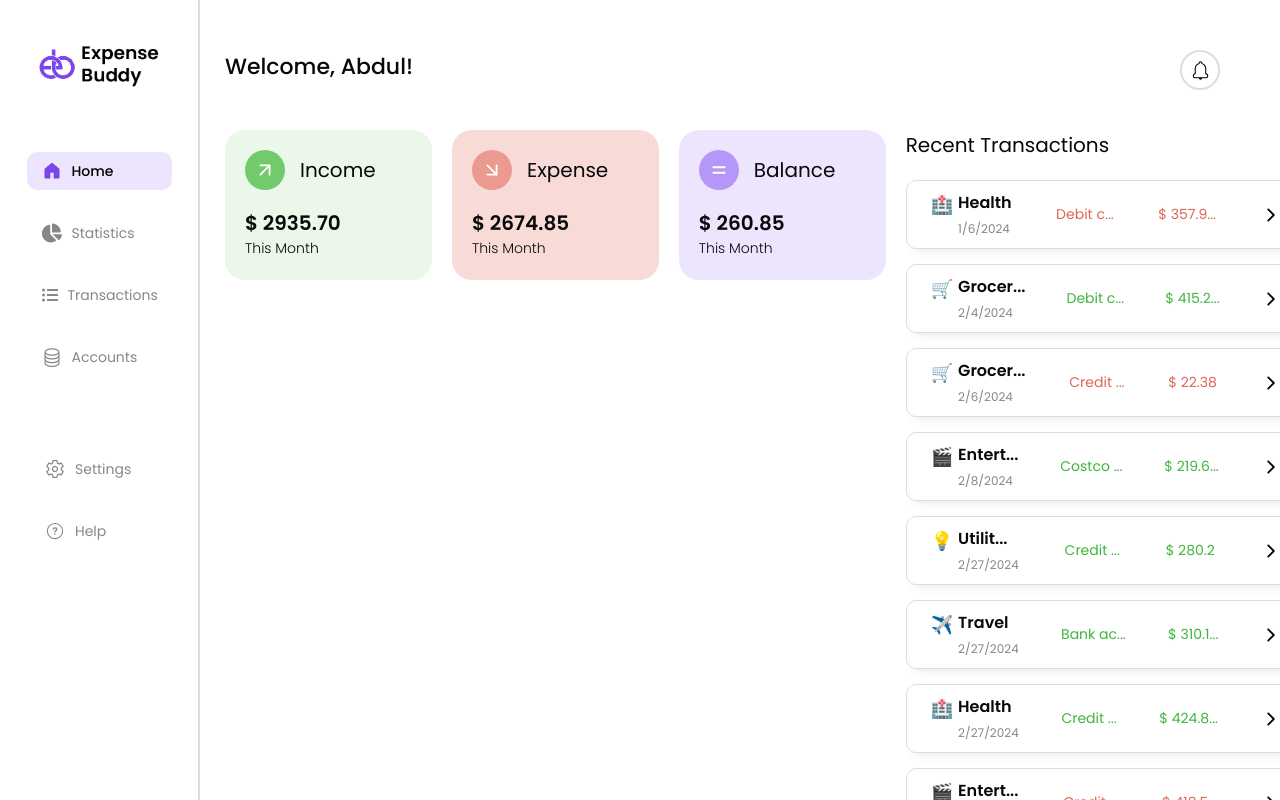
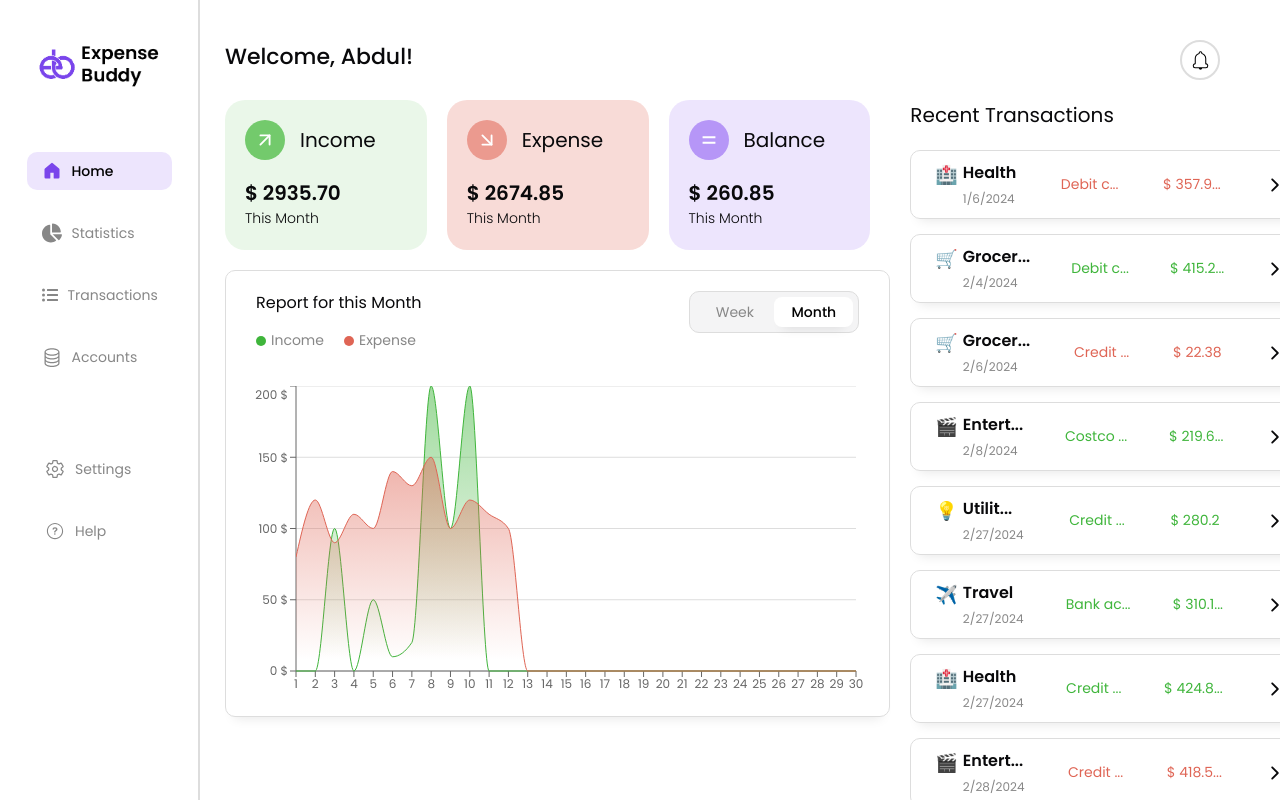
Before and after one commit to malikabdul777/Expense_buddy, a React (Vite) app: page /dashboard in a window 1280 px wide. Built offline with nearby package versions, Linux system fonts and the light colour scheme.

Commit message:
Added Graph

```diff
--- /dev/null
+++ b/src/components/DashboardChart/DashboardChart.jsx
@@ -0,0 +1,114 @@
+import {
+  AreaChart,
+  Area,
+  XAxis,
+  YAxis,
+  CartesianGrid,
+  Tooltip,
+  ResponsiveContainer,
+} from "recharts";
+import styles from "./DashboardChart.module.css";
+
+const data = [
+  { name: "1", income: 0, expense: 80 },
+  { name: "2", income: 0, expense: 120 },
+  { name: "3", income: 100, expense: 90 },
+  { name: "4", income: 0, expense: 110 },
+  { name: "5", income: 50, expense: 100 },
+  { name: "6", income: 10, expense: 140 },
+  { name: "7", income: 20, expense: 130 },
+  { name: "8", income: 200, expense: 150 },
+  { name: "9", income: 100, expense: 100 },
+  { name: "10", income: 200, expense: 120 },
+  { name: "11", income: 0, expense: 110 },
+  { name: "12", income: 0, expense: 100 },
+  { name: "13", income: 0, expense: 0 },
+  { name: "14", income: 0, expense: 0 },
+  { name: "15", income: 0, expense: 0 },
+  { name: "16", income: 0, expense: 0 },
+  { name: "17", income: 0, expense: 0 },
+  { name: "18", income: 0, expense: 0 },
+  { name: "19", income: 0, expense: 0 },
+  { name: "20", income: 0, expense: 0 },
+  { name: "21", income: 0, expense: 0 },
+  { name: "22", income: 0, expense: 0 },
+  { name: "23", income: 0, expense: 0 },
+  { name: "24", income: 0, expense: 0 },
+  { name: "25", income: 0, expense: 0 },
+  { name: "26", income: 0, expense: 0 },
+  { name: "27", income: 0, expense: 0 },
+  { name: "28", income: 0, expense: 0 },
+  { name: "29", income: 0, expense: 0 },
+  { name: "30", income: 0, expense: 0 },
+];
+const CustomTooltip = ({ active, payload, label }) => {
+  if (active && payload && payload.length) {
+    console.log(payload);
+    return (
+      <div className={styles.tooltipContainer}>
+        <div>
+          <p>On {payload[0].payload.name}th</p>
+        </div>
+        <p className={styles.tooltipIncomeValue}>
+          <span className={styles.tooltipHeadings}>Income </span>- ${" "}
+          {payload[0].value}
+        </p>
+        <p className={styles.tooltipExpenseValue}>
+          <span className={styles.tooltipHeadings}>Expense</span> - ${" "}
+          {payload[1].value}
+        </p>
+      </div>
+    );
+  }
+
+  return null;
+};
+
+const DashboardChart = () => {
+  return (
+    <ResponsiveContainer width="100%" height="90%">
+      <AreaChart
+        width={500}
+        height={350}
+        data={data}
+        margin={{
+          top: 0,
+          right: 10,
+          left: 0,
+          bottom: 0,
+        }}
+      >
+        <Tooltip content={<CustomTooltip />} cursor={{ fill: "transparent" }} />
+
+        <defs>
+          <linearGradient id="colorUv" x1="0" y1="0" x2="0" y2="1">
+            <stop offset="5%" stopColor="#3fb53b" stopOpacity={0.8} />
+            <stop offset="95%" stopColor="#3fb53b" stopOpacity={0} />
+          </linearGradient>
+          <linearGradient id="colorPv" x1="0" y1="0" x2="0" y2="1">
+            <stop offset="5%" stopColor="#df6555" stopOpacity={0.8} />
+            <stop offset="95%" stopColor="#df6555" stopOpacity={0} />
+          </linearGradient>
+        </defs>
+        <CartesianGrid vertical={false} stroke="#ddd" />
+        <XAxis dataKey="name" />
+        <YAxis unit=" $" />
+        <Tooltip />
+        <Area
+          type="monotone"
+          dataKey="income"
+          stroke="#3fb53b"
+          fill="url(#colorUv)"
+        />
+        <Area
+          type="monotone"
+          dataKey="expense"
+          stroke="#df6555"
+          fill="url(#colorPv)"
+        />
+      </AreaChart>
+    </ResponsiveContainer>
+  );
+};
+
+export default DashboardChart;
--- /dev/null
+++ b/src/components/DashboardChart/DashboardChart.module.css
@@ -0,0 +1,20 @@
+.tooltipContainer {
+  background: var(--white);
+  border-radius: 10px;
+  border: 0.5px solid var(--lightGrey);
+  box-shadow: 0px 10px 12px -9px rgba(0, 0, 0, 0.2);
+  padding: 10px 20px;
+}
+.tooltipContainer p:first-child {
+  margin-bottom: 10px;
+}
+.tooltipHeadings {
+  font-size: 14px;
+  font-weight: 500;
+}
+.tooltipIncomeValue {
+  color: var(--success);
+}
+.tooltipExpenseValue {
+  color: var(--error);
+}
--- a/src/components/Layout/Layout.module.css
+++ b/src/components/Layout/Layout.module.css
@@ -16,7 +16,8 @@
   display: flex;
   height: 40px;
   width: 100%;
-  margin-top: 50px;
+  margin-top: 40px;
+  margin-bottom: 20px;
   justify-content: space-between;
   padding-right: 60px;
 }
--- a/src/components/RecentTransactions/RecentTransactions.jsx
+++ b/src/components/RecentTransactions/RecentTransactions.jsx
@@ -22,7 +22,7 @@ import { FaLongArrowAltRight } from "react-icons/fa";
 
 // Styles
 import styles from "./RecentTransactions.module.css";
-import TextWithEllipsis from "../TextWithEllipsis/TextWithEllipsis";
+import TextWithEllipsis from "../ui/TextWithEllipsis/TextWithEllipsis";
 import { useNavigate } from "react-router";
 
 // Local enums
@@ -40,7 +40,7 @@ const RecentTransactions = (props) => {
     .sort((a, b) => new Date(a.date) - new Date(b.date));
 
   return (
-    <div>
+    <>
       <h3 className={styles.heading}>Recent Transactions</h3>
       {recentTransactions.map((currEle) => (
         <div className={styles.recentTransactionCard} key={currEle.date}>
@@ -97,7 +97,7 @@ const RecentTransactions = (props) => {
         <p>See all Transaction </p>
         <FaLongArrowAltRight />
       </div>
-    </div>
+    </>
   );
 };
 
--- a/src/pages/Dashboard/Dashboard.jsx
+++ b/src/pages/Dashboard/Dashboard.jsx
@@ -17,6 +17,7 @@ import data from "../../data/data_updated";
 
 // Components
 import RecentTransactions from "../../components/RecentTransactions/RecentTransactions";
+import DashboardChart from "@/components/DashboardChart/DashboardChart";
 
 // Constants
 
@@ -38,6 +39,7 @@ const Dashboard = () => {
     income: 0,
     expenses: 0,
   });
+  const [activeChartTab, setActiveChartTab] = useState("Month");
 
   let userData = data;
 
@@ -67,8 +69,6 @@ const Dashboard = () => {
       },
       { income: 0, expenses: 0 }
     );
-
-    // console.log(filteredTransactions);
 
     setMonthlySummary(filteredTransactions);
   }, [userData]);
@@ -114,7 +114,47 @@ const Dashboard = () => {
             <p>This Month</p>
           </div>
         </div>
-        <div></div>
+        <div className={styles.dashboardChartContainer}>
+          <div className={styles.chartHeader}>
+            <div>
+              <h3>Report for this Month</h3>
+              <div className={styles.legendsContainer}>
+                <div className={styles.legendContainer}>
+                  <div className={styles.legendIndicator}></div>
+                  <p>Income</p>
+                </div>
+                <div className={styles.legendContainer}>
+                  <div
+                    className={`${styles.legendIndicator} ${styles.expenseLegendIndicator}`}
+                  ></div>
+                  <p>Expense</p>
+                </div>
+              </div>
+            </div>
+            <div className={styles.tabsContainer}>
+              <div
+                className={`${styles.tab} ${
+                  activeChartTab === "Week" ? styles.activeTab : null
+                }`}
+                onClick={() => setActiveChartTab("Week")}
+              >
+                <p>Week</p>
+              </div>
+              <div
+                className={`${styles.tab} ${
+                  activeChartTab === "Month" ? styles.activeTab : null
+                }`}
+                onClick={() => setActiveChartTab("Month")}
+              >
+                <p>Month</p>
+              </div>
+            </div>
+          </div>
+
+          <div className={styles.dashboardChart}>
+            <DashboardChart />
+          </div>
+        </div>
       </div>
       <div className={styles.rightContainer}>
         <RecentTransactions data={userData} />
--- a/src/pages/Dashboard/Dashboard.module.css
+++ b/src/pages/Dashboard/Dashboard.module.css
@@ -4,13 +4,13 @@
   height: 100%;
   overflow-y: scroll;
   overflow-x: hidden;
-  margin-top: 40px;
+  margin-top: 20px;
 }
 .leftContainer {
-  flex: 2;
+  flex: 1.8;
   height: 120%;
+  margin-right: 20px;
 }
-
 .statsOverviewCardsContainer {
   display: flex;
 }
@@ -42,7 +42,7 @@
   flex: 1;
 }
 .rightContainer {
-  flex: 1.1;
+  flex: 1;
   overflow-y: scroll;
 }
 .statsOverviewCard:nth-of-type(3) {
@@ -70,3 +70,78 @@
 .balanceIconContainer {
   background-color: #b696f7;
 }
+.dashboardChart {
+  width: 98%;
+  height: 350px;
+  font-size: 12px;
+  display: flex;
+  align-items: flex-end;
+}
+.dashboardChartContainer {
+  background-color: var(--white);
+  border-radius: 10px;
+  border: 0.5px solid var(--lightGrey);
+  box-shadow: 0px 10px 12px -9px rgba(0, 0, 0, 0.1);
+  margin-top: 20px;
+  padding-inline: 10px;
+  padding-block: 10px 15px;
+}
+.legendsContainer {
+  display: flex;
+  font-size: 14px;
+  color: var(--darkGrey);
+  margin-top: 15px;
+}
+.legendIndicator {
+  height: 10px;
+  width: 10px;
+  background: var(--success);
+  border-radius: 50%;
+  margin-right: 5px;
+}
+.expenseLegendIndicator {
+  background: var(--error);
+}
+.legendContainer {
+  display: flex;
+  align-items: center;
+  margin-right: 20px;
+}
+.chartHeader {
+  margin-top: 10px;
+  margin-inline: 20px;
+  display: flex;
+  justify-content: space-between;
+}
+.chartHeader > h3 {
+  font-weight: 600;
+}
+.tabsContainer {
+  display: flex;
+  background-color: #f4f4f5;
+  width: 170px;
+  height: 20px;
+  padding: 20px 5px;
+  align-items: center;
+  justify-content: center;
+  border-radius: 10px;
+  border: 0.5px solid var(--lightGrey);
+}
+.tab {
+  width: 100px;
+  height: 90%;
+  color: var(--darkGrey);
+  border-radius: 8px;
+  padding: 15px;
+  display: flex;
+  justify-content: center;
+  align-items: center;
+  font-size: 14px;
+  cursor: pointer;
+}
+.activeTab {
+  background: var(--white);
+  color: var(--black);
+  box-shadow: 0px 10px 12px -9px rgba(0, 0, 0, 0.1);
+  font-weight: 500;
+}
--- a/src/pages/Transactions/columnsData.jsx
+++ b/src/pages/Transactions/columnsData.jsx
@@ -8,7 +8,7 @@ import {
   DropdownMenuSeparator,
   DropdownMenuTrigger,
 } from "@/components/ui/dropdown-menu";
-import TextWithEllipsis from "@/components/TextWithEllipsis/TextWithEllipsis";
+import TextWithEllipsis from "@/components/ui/TextWithEllipsis/TextWithEllipsis";
 
 import {
   CaretSortIcon,
@@ -145,11 +145,14 @@ const columnsData = [
             <DropdownMenuItem
               onClick={() => navigator.clipboard.writeText(payment.id)}
             >
-              Copy payment ID
+              View Item
             </DropdownMenuItem>
+            <DropdownMenuItem>Update Item</DropdownMenuItem>
             <DropdownMenuSeparator />
-            <DropdownMenuItem>View customer</DropdownMenuItem>
-            <DropdownMenuItem>View payment details</DropdownMenuItem>
+
+            <DropdownMenuItem className={"errorColor"}>
+              Delete Item
+            </DropdownMenuItem>
           </DropdownMenuContent>
         </DropdownMenu>
       );
```
Also changed, not shown: src/components/ui/TextWithEllipsis/TextWithEllipsis.jsx (renamed from src/components/TextWithEllipsis/TextWithEllipsis.jsx), src/components/ui/TextWithEllipsis/TextWithEllipsis.module.css (added).
